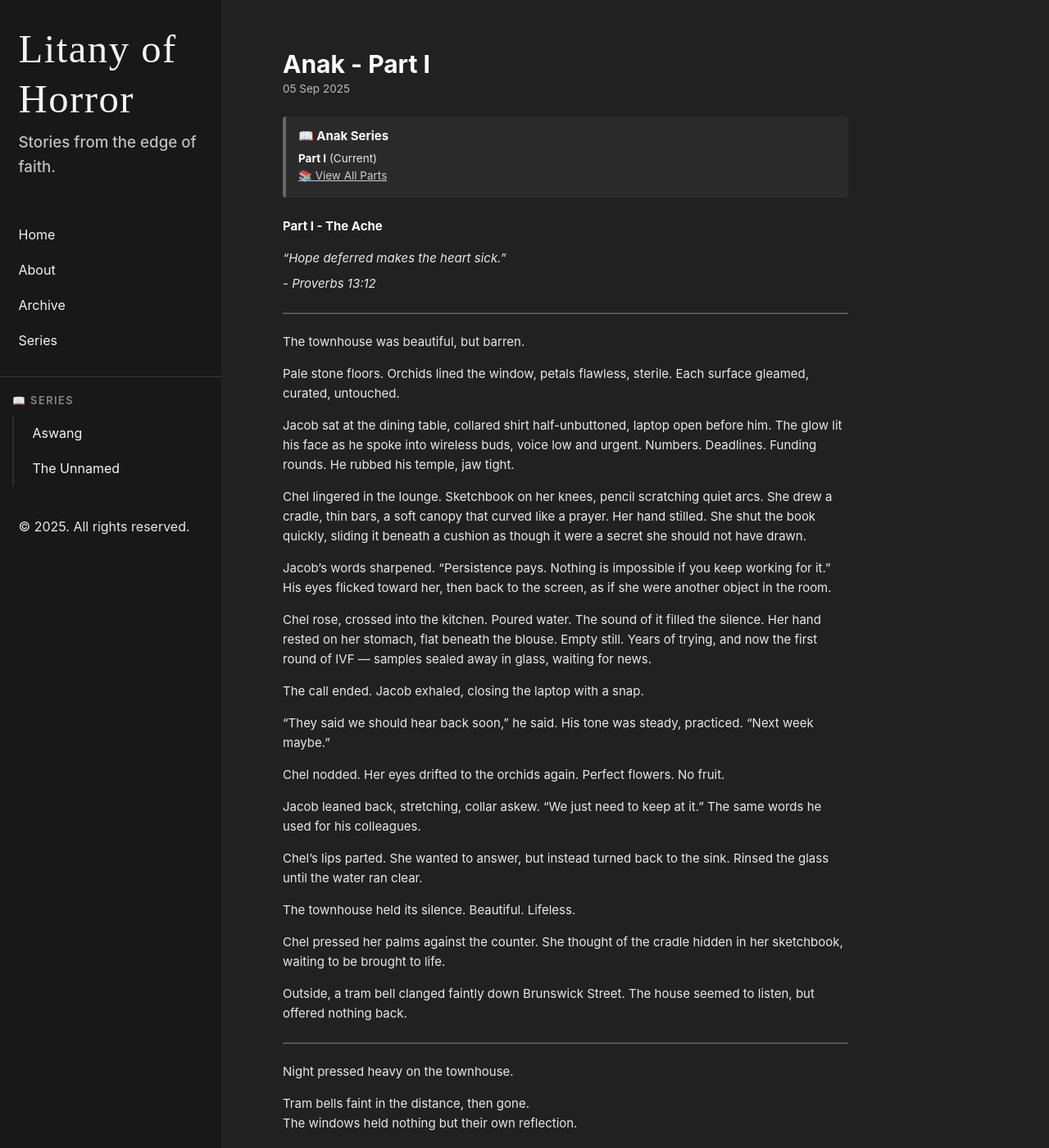
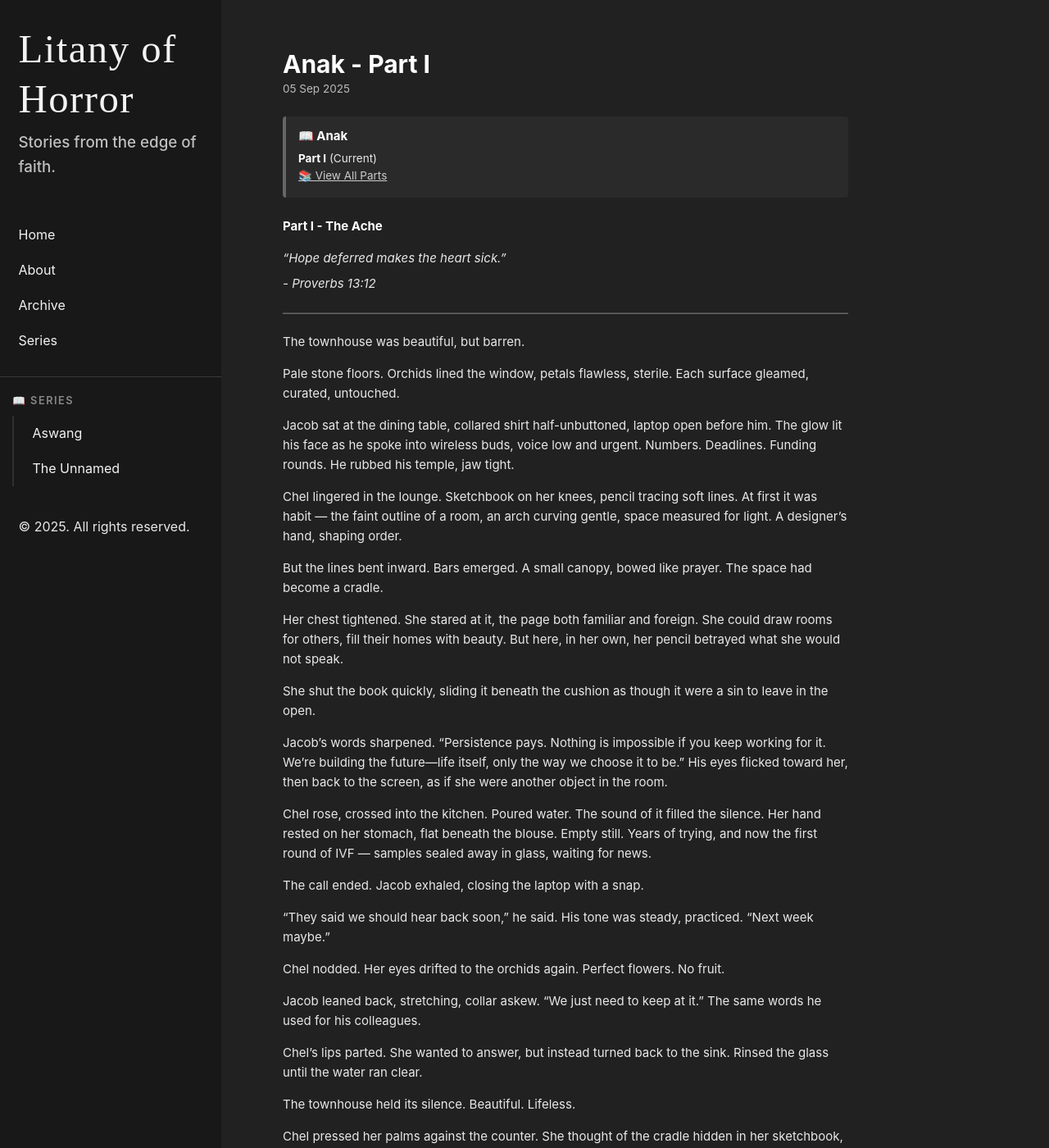
Before and after one commit to fearfulsmtry/litany-of-horror, a Jekyll site: the page built from _posts/2025-09-04-anak-part-i.md, in a window 1280 px wide and 1400 px high. Shown: the whole window at 82% size. Built offline with Jekyll 4.4.1, drawn with Linux system fonts in a browser that asks for light colours; some web fonts are replaced; some of the changed text lies outside the part shown.

Commit message:
story fixes

```diff
--- a/_layouts/post.html
+++ b/_layouts/post.html
@@ -95,7 +95,7 @@ layout: default
       {% endif %}
 
       <div class="series-nav">
-        <h4>📖 {{ series_display_name }} Series</h4>
+        <h4>📖 {{ series_display_name }}</h4>
         <p>
           {% for post in series_posts %}
             {% assign title_parts = post.title | split: " - " %}
--- a/_posts/2025-09-04-anak-part-i.md
+++ b/_posts/2025-09-04-anak-part-i.md
@@ -21,9 +21,15 @@ Pale stone floors. Orchids lined the window, petals flawless, sterile. Each surf
 
 Jacob sat at the dining table, collared shirt half-unbuttoned, laptop open before him. The glow lit his face as he spoke into wireless buds, voice low and urgent. Numbers. Deadlines. Funding rounds. He rubbed his temple, jaw tight.
 
-Chel lingered in the lounge. Sketchbook on her knees, pencil scratching quiet arcs. She drew a cradle, thin bars, a soft canopy that curved like a prayer. Her hand stilled. She shut the book quickly, sliding it beneath a cushion as though it were a secret she should not have drawn.
+Chel lingered in the lounge. Sketchbook on her knees, pencil tracing soft lines. At first it was habit — the faint outline of a room, an arch curving gentle, space measured for light. A designer’s hand, shaping order.
 
-Jacob’s words sharpened. “Persistence pays. Nothing is impossible if you keep working for it.” His eyes flicked toward her, then back to the screen, as if she were another object in the room.
+But the lines bent inward. Bars emerged. A small canopy, bowed like prayer. The space had become a cradle.
+
+Her chest tightened. She stared at it, the page both familiar and foreign. She could draw rooms for others, fill their homes with beauty. But here, in her own, her pencil betrayed what she would not speak.
+
+She shut the book quickly, sliding it beneath the cushion as though it were a sin to leave in the open.
+
+Jacob’s words sharpened. “Persistence pays. Nothing is impossible if you keep working for it. We’re building the future—life itself, only the way we choose it to be.” His eyes flicked toward her, then back to the screen, as if she were another object in the room.
 
 Chel rose, crossed into the kitchen. Poured water. The sound of it filled the silence. Her hand rested on her stomach, flat beneath the blouse. Empty still. Years of trying, and now the first round of IVF — samples sealed away in glass, waiting for news.
 
@@ -64,7 +70,7 @@ _A newborn’s cry_, drifting faintly through the townhouse.
 
 Chel froze. Her breath caught in her throat.
 
-It threaded closer, rising, falling. Not from the street. Not from the neighbours. *From inside.*
+It threaded closer, rising, falling. Not from the street. Not from the neighbours. _From inside_.
 
 The cry paused. Silence rushed in again, louder than before. Chel’s skin prickled. She turned her head toward the doorway, the crack of shadow just visible.
 
@@ -82,13 +88,11 @@ Only Jacob’s snore remained, steady, unbroken.
 
 Chel lay rigid, staring at the door. She didn’t breathe for a long time.
 
-Finally she turned on her side, facing away, pressing herself into the edge of the mattress as if the wall could shield her.
+Finally she turned on her side, facing away, pressing herself into the edge of the mattress.
 
-Her eyes burned with sleeplessness. Her arms ached with emptiness.
+She shut her eyes. She told herself it was nothing, only nerves. But still—she felt the house holding its breath, as though something waited in the dark beyond the door.
 
-The last cry echoed in her mind. It had wavered at the end, almost breaking into a giggle. *Almost*.
-
-Chel shut her eyes tight. She told herself it was nothing, only nerves. But still—she felt the house holding its breath, as though something waited in the dark beyond the door.
+The last cry echoed in her mind. It had wavered at the end, almost breaking into a giggle. _Almost_.
 
 ---
 
@@ -110,7 +114,7 @@ Then Isabel’s eyes softened further. “We pray for you both every night. For
 
 Chel swallowed hard. Her throat burned. She glanced at the plate of toast, then away. “We’re… trying, Mama.” Her voice barely carried.
 
-Isabel nodded, still smiling. “Yes. In God’s time. Remember, anak—life is always a gift.”
+Isabel nodded, still smiling. “Yes. In God’s time. Remember, anak to pray - life comes from Him. It's always a gift.”
 
 Chel’s eyes blurred. She looked down quickly, forcing her breath steady.
 
@@ -180,13 +180,13 @@ Creak. Slow. Steady.
 
 Chel turned her head toward the corner.
 
-There, faint in the streetlight glow, **a cradle rocked**. Pale wood. Thin bars. The same cradle she had sketched with trembling hands. But here it was wrong—too sharp, too thin, as though the page had bled into the dark and birthed it misshapen.
+There, faint in the streetlight glow, _a cradle rocked_. Pale wood. Thin bars. The same cradle she had sketched with trembling hands. But here it was wrong—too sharp, too thin, as though the page had bled into the dark and birthed it misshapen.
 
 Her throat tightened. A whisper escaped before she could stop it.
 
 “Anak…”
 
-**Then the cry came.**
+_Then the cry came._
 
 Thin at first. Then sharper. Jagged. A baby’s cry, but bent at the edges, as though the throat making it was twisted wrong.
 
```
Also changed, not shown: other parts of _posts/2025-09-04-anak-part-i.md (+7 -11 lines).
